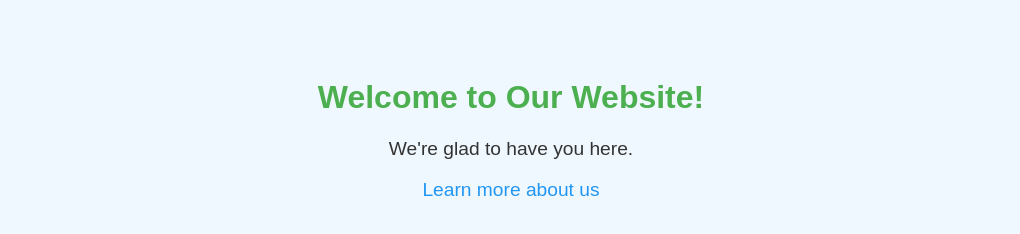
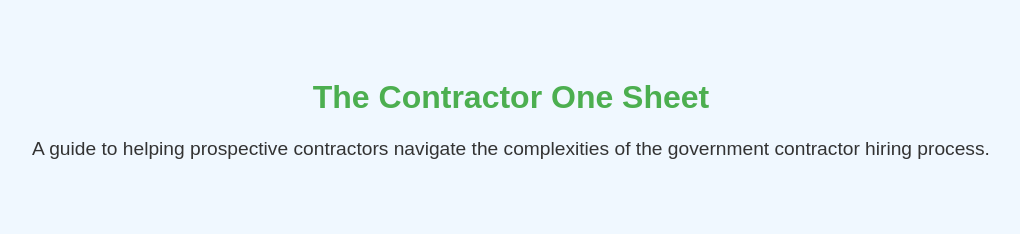
Before and after one commit to benleedy/contractor-one-sheet, a plain HTML site: page index.html in a window 1280 px wide. Shown: the whole page, without its empty margins (129-1149 px from the left). Drawn offline with Linux system fonts and the light colour scheme.

Commit message:
Update index.html

```diff
--- a/index.html
+++ b/index.html
@@ -28,8 +28,8 @@
     </style>
 </head>
 <body>
-    <h1>Welcome to Our Website!</h1>
-    <p>We're glad to have you here.</p>
-    <p><a href="#">Learn more about us</a></p>
+    <h1>The Contractor One Sheet</h1>
+    <p>A guide to helping prospective contractors navigate the complexities of the government contractor hiring process.</p>
+
 </body>
 </html>
```
